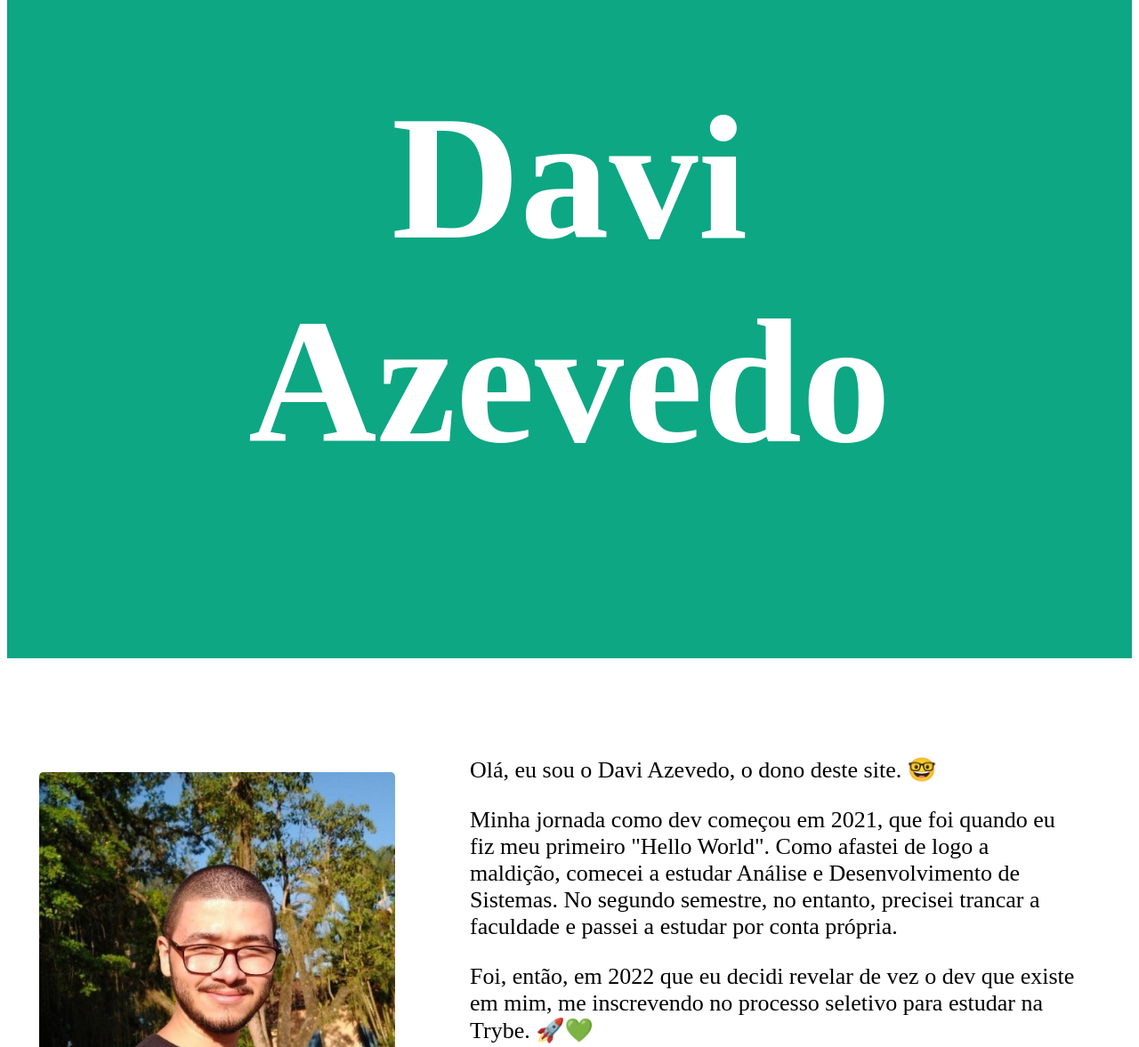
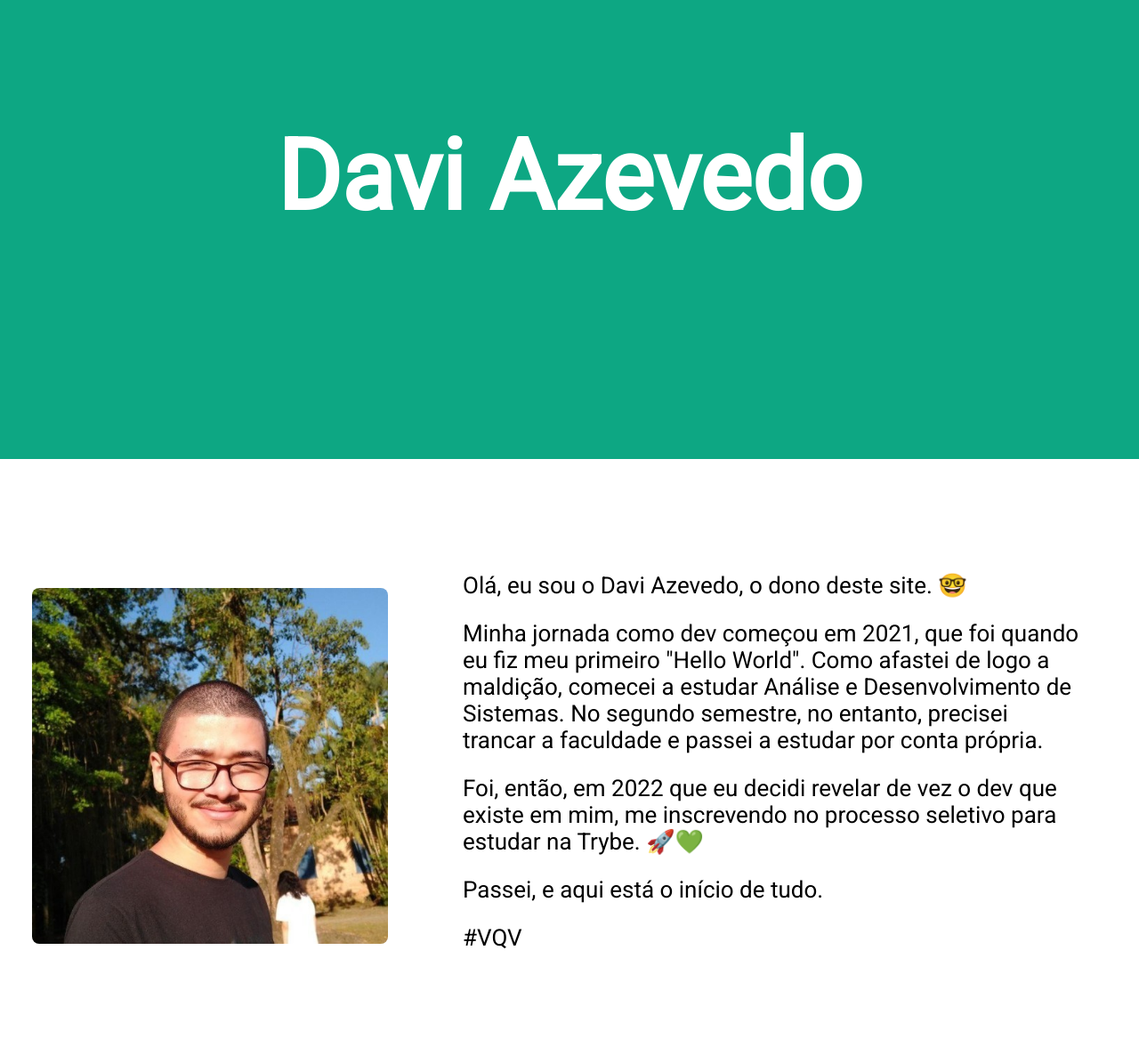
Before and after one commit to daviazev/my-portfolio, a plain HTML site: page index.html in a window 1280 px wide. Shown: the part 120-1297 px from the top of the page at 89% size. After the commit the page ends 1273 px from the top, so only its background shows below. Drawn offline with Linux system fonts and the light colour scheme.

Commit message:
centralizei o h1, arrumei a margem e tambem mexi na foto

```diff
--- a/index.html
+++ b/index.html
@@ -5,11 +5,16 @@
     <meta http-equiv="X-UA-Compatible" content="IE=edge">
     <meta name="viewport" content="width=device-width, initial-scale=1.0">
     <link rel="stylesheet" href="style.css">
+    <link rel="preconnect" href="https://fonts.googleapis.com">
+    <link rel="preconnect" href="https://fonts.gstatic.com" crossorigin>
+    <link href="https://fonts.googleapis.com/css2?family=Roboto&display=swap" rel="stylesheet">
     <title>daviazev</title>
 </head>
 <body>
-    <div class="myname">
-        <h1>Davi Azevedo</h1>
+    <div class="mynamefather">
+        <div class="myname">
+            <h1>Davi Azevedo</h1>
+        </div>
     </div>
 
     <div class="whoamifather">
--- a/style.css
+++ b/style.css
@@ -1,14 +1,24 @@
+*{
+    margin: 0;
+}
+
 body{
+    font-family: roboto;
     color: black;
 }
 
+.mynamefather{
+    display: flex;
+    justify-content: center;
+    height: 636px;
+    width: 100%;
+    background: #0da783;
+    color: white;
+}
+
 .myname{
-    background-color: #0da783;
-    color: white;
-    text-align: center;
-    font-size: 100px;
-    border: 3px solid #0da783;
-    padding: 60px;
+    align-self: center;
+    font-size: 55px;
 }
 
 a{
@@ -22,26 +32,23 @@ a:hover{
 .whoamifather{
     display: flex;
     align-items: center;
-    /* border: 3px solid #0da783; */
-    margin-top: 24px;
-
+    margin-top: 67px;
 }
 
 .whoami{
     margin-left: 24px;
     font-size: 100px;
-
     padding: 60px;
-
 }
 
 img{
-    margin: 36px 0 36px 36px;
-    border-radius: 5px;
+    margin: 36px 0 50px 36px;
+    border-radius: 8px;
     width: 400px;
     float: left;
 }
 
 p{
+    margin-bottom: 24px;
     font-size: 26px;
 }
```
